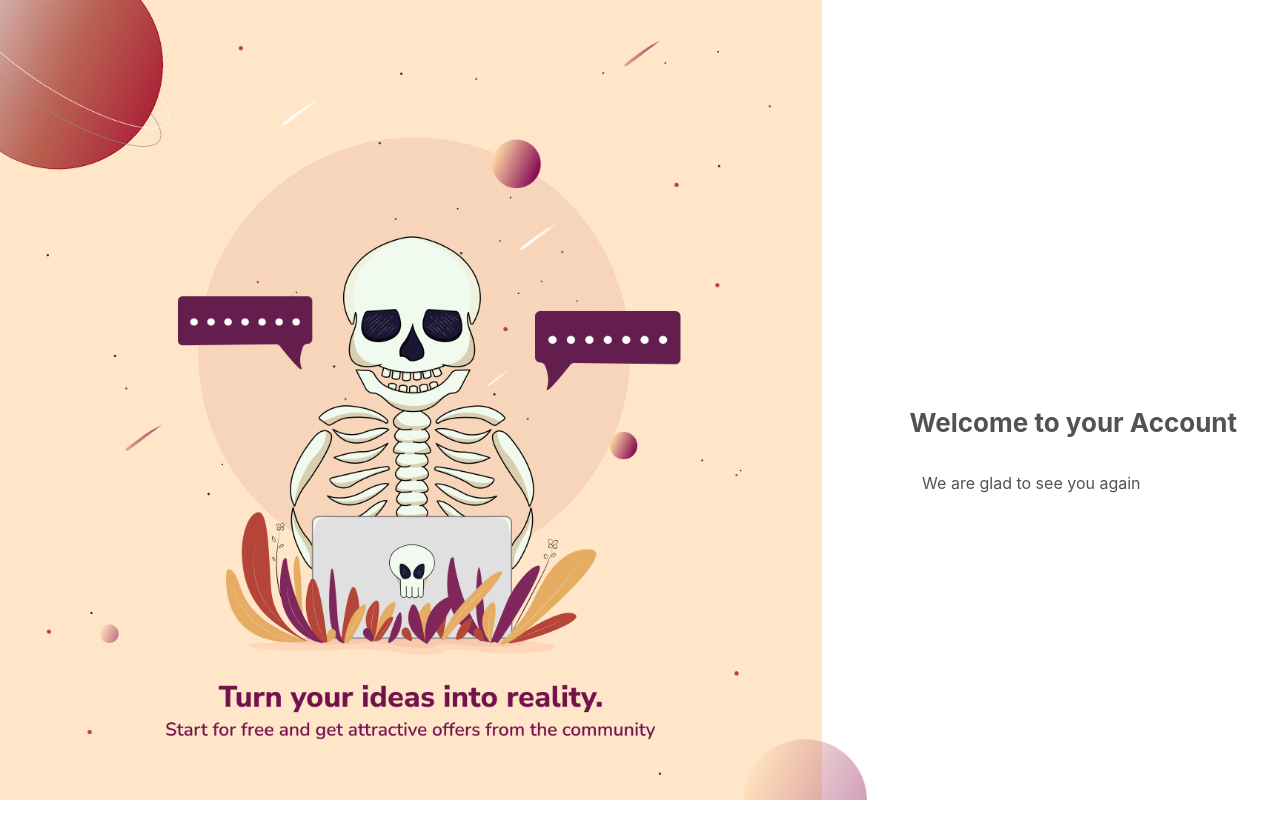
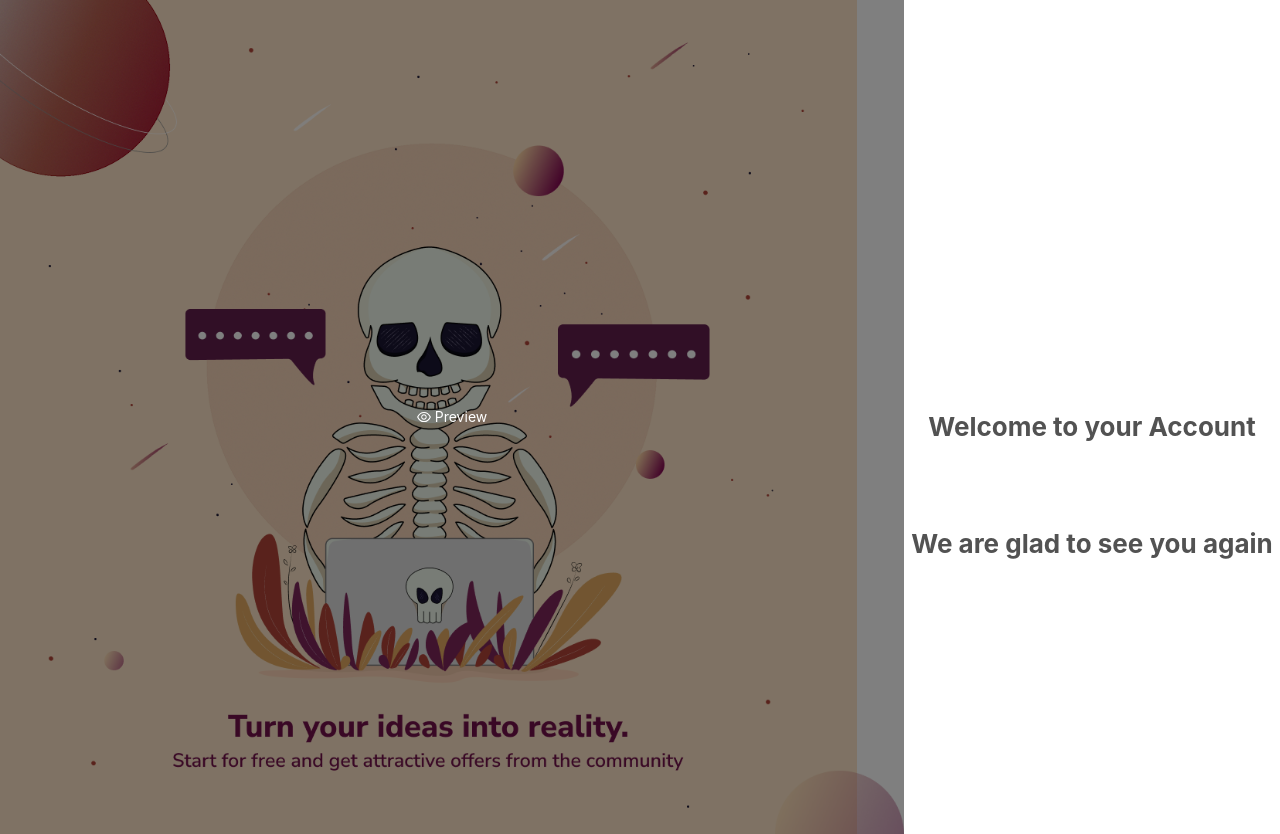
Before and after one commit to Razumnyofficial/Todoready, a React (Vite) app: page /auth in a window 1280 px wide. Before the commit the page ends 800 px from the top, so only its background shows below. Built offline with nearby package versions, Linux system fonts and the light colour scheme.

Commit message:
add antd tags FullLogin component

```diff
--- a/src/components/FullLogin/FullLogin.tsx
+++ b/src/components/FullLogin/FullLogin.tsx
@@ -1,32 +1,20 @@
 import ImginLogin from "../../assets/Ilustr.png";
 import styles from "./FullLogin.module.css";
 import { Outlet } from "react-router-dom";
+import { Typography, Image } from "antd";
+
+const { Paragraph } = Typography;
 
 const FullLogin = () => {
-  // const location = useLocation();
-  // const isLoginPage = location.pathname === "/auth/login";
-
   return (
-    <div className={styles.wrapper}>
-      <img src={ImginLogin} alt="login" />
-      <div className={styles.login_and_register}>
-        <h1 className={styles.titlelogin}>Welcome to your Account</h1>
-        <p className={styles.undertitle}>We are glad to see you again</p>
+    <Typography style={{ display: "flex", height: "100%", width: "100%" }}>
+      <Image src={ImginLogin} alt="login" />
+      <Typography style={{ margin: "auto", textAlign: "center" }}>
+        <Typography.Title level={1} style={{ paddingTop: 100, fontSize: 26, width: 376, height: 49, fontWeight: 700, color: "#525252" }}>Welcome to your Account</Typography.Title>
+        <Paragraph style={{ paddingTop: 100, fontSize: 26, width: 376, height: 49, fontWeight: 700, color: "#525252" }}>We are glad to see you again</Paragraph>
         <Outlet />
-
-        {/* <p className={styles.notregister}>
-          {isLoginPage ? (
-            <>
-              Not registered yet? <Link to="/auth/register">Create an account</Link>
-            </>
-          ) : (
-            <>
-              Already have an account? <Link to="/auth/login">Login</Link>
-            </>
-          )}
-        </p> */}
-      </div>
-    </div>
+      </Typography>
+    </Typography>
   );
 };
 
```
